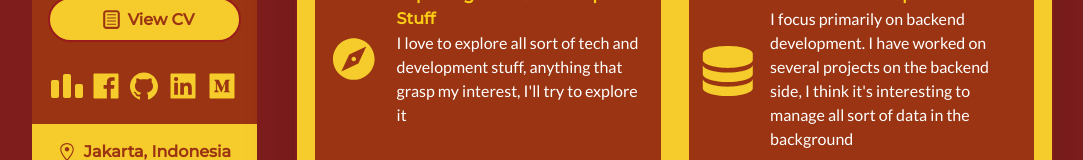
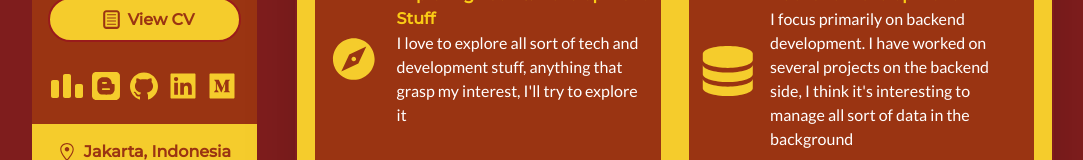
Before and after one commit to muhammadhasan01/portofolio, a Next.js app: page / in a window 1280 px wide. Shown: the part 405-565 px from the top of the page, without its empty margins (98-1181 px from the left). Built offline with nearby package versions, Linux system fonts and the light colour scheme.

Commit message:
feat: add Blog and change favicon

```diff
--- a/components/Sidebar.tsx
+++ b/components/Sidebar.tsx
@@ -1,7 +1,6 @@
 import {
   AiFillGithub,
   AiFillLinkedin,
-  AiFillFacebook,
   AiFillMediumSquare
 } from 'react-icons/ai';
 import { GoLocation } from 'react-icons/go';
@@ -11,6 +10,7 @@ import { TiDocumentText } from 'react-icons/ti';
 import { SiCodeforces } from 'react-icons/si';
 import { BsFillMoonFill, BsSunFill } from 'react-icons/bs';
 import { GrMail } from 'react-icons/gr';
+import { FaBlogger } from 'react-icons/fa';
 
 import Image from 'next/image';
 
@@ -59,8 +59,8 @@ const Sidebar = () => {
         <a href='https://codeforces.com/profile/muhammadhasan01' target='_blank' rel='noopener' aria-label='codeforces'>
           <SiCodeforces className='w-8 h-8 cursor-pointer' />
         </a>
-        <a href='https://www.facebook.com/muhamad.hasan.7315/' target='_blank' rel='noopener' aria-label='linkedin'>
-          <AiFillFacebook className='w-8 h-8 cursor-pointer' />
+        <a href='https://blog.mhasan01.com' target='_blank' rel='noopener' aria-label='linkedin'>
+          <FaBlogger className='w-8 h-8 cursor-pointer' />
         </a>
         <a href='https://github.com/muhammadhasan01' target='_blank' rel='noopener' aria-label='github'>
           <AiFillGithub className='w-8 h-8 cursor-pointer' />
```
Also changed, not shown: 1 other file (tests, documents, lock files or other folders).
